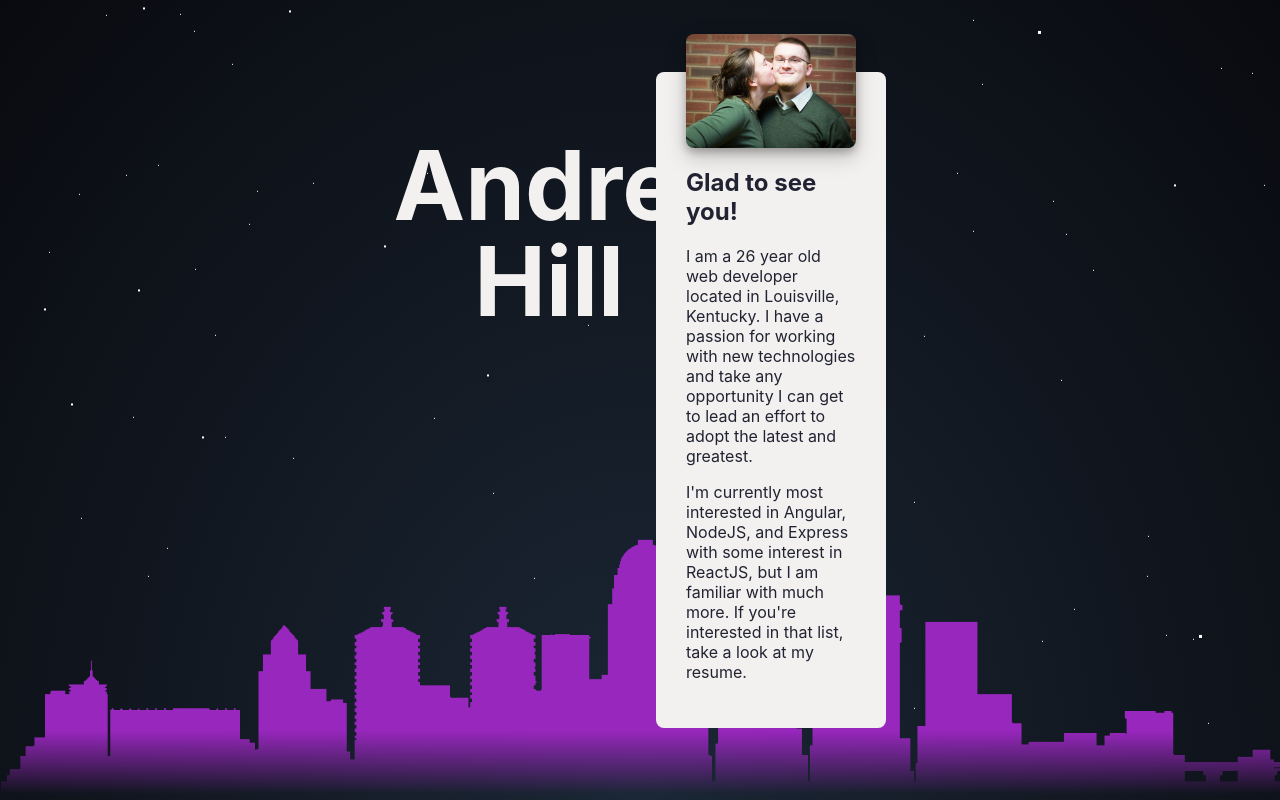
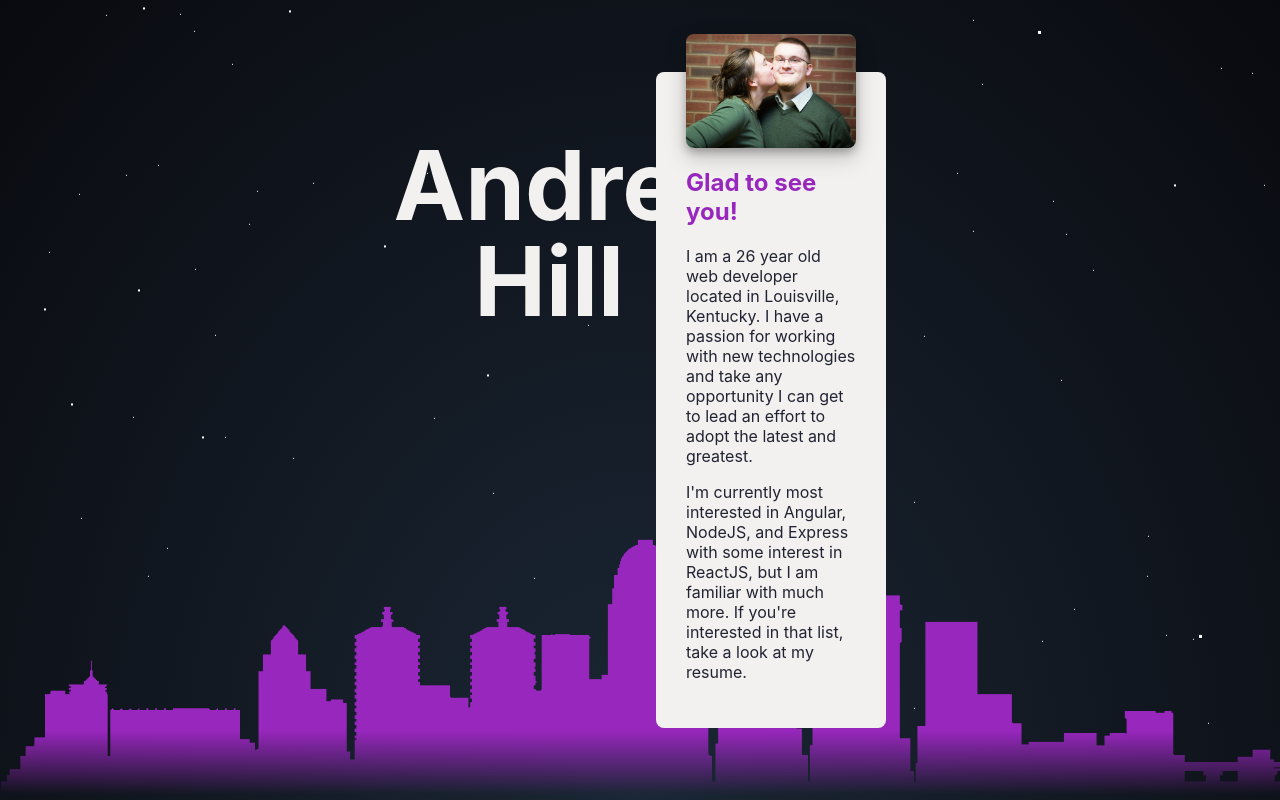
Before and after one commit to arhill05/portfolio-v4, a React (Create React App) app: page / in a window 1280 px wide. Built offline with nearby package versions, Linux system fonts and the light colour scheme.

Commit message:
Change color of header on card

```diff
--- a/src/HeroContent/HeroContent.scss
+++ b/src/HeroContent/HeroContent.scss
@@ -19,6 +19,10 @@
   text-align: left;
   border-radius: 8px;
   position: relative;
+
+  h2 {
+    color: var(--primary);
+  }
 }
 
 .info-card__profile-image-container {
```
